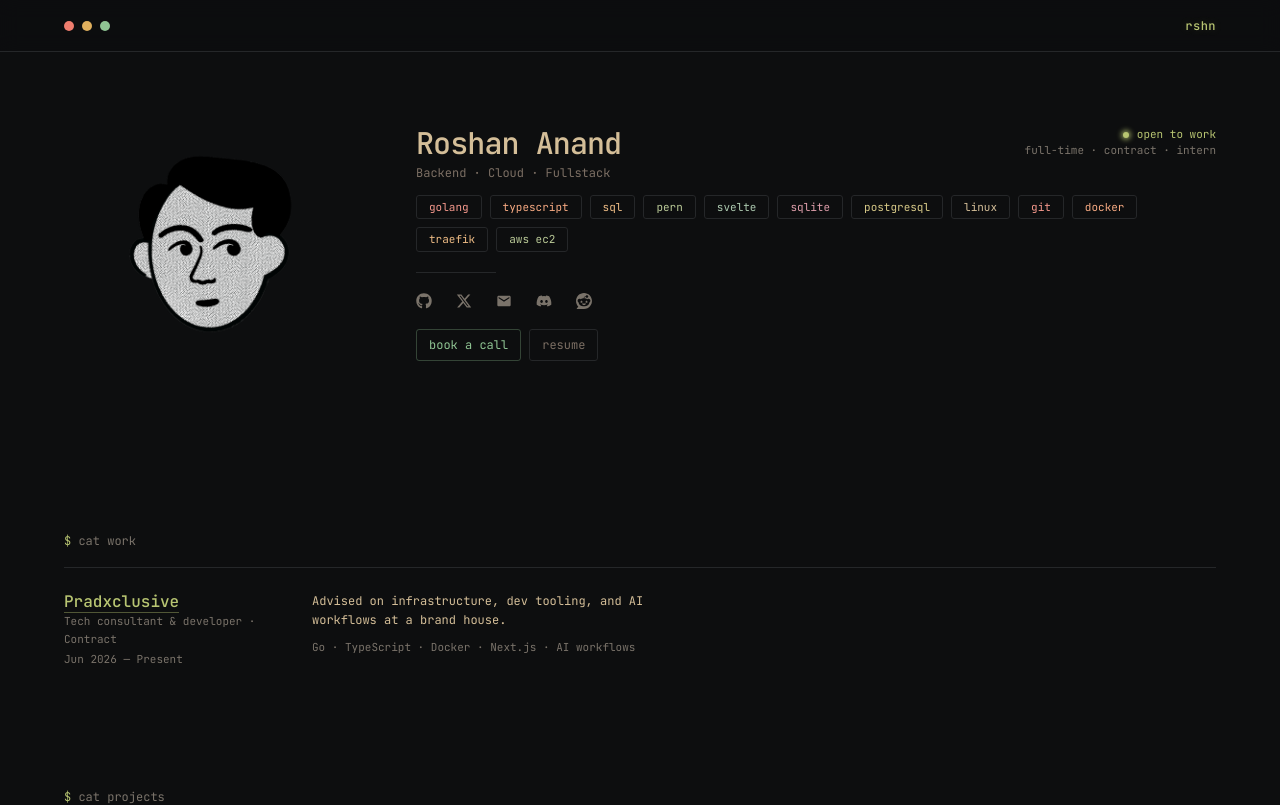
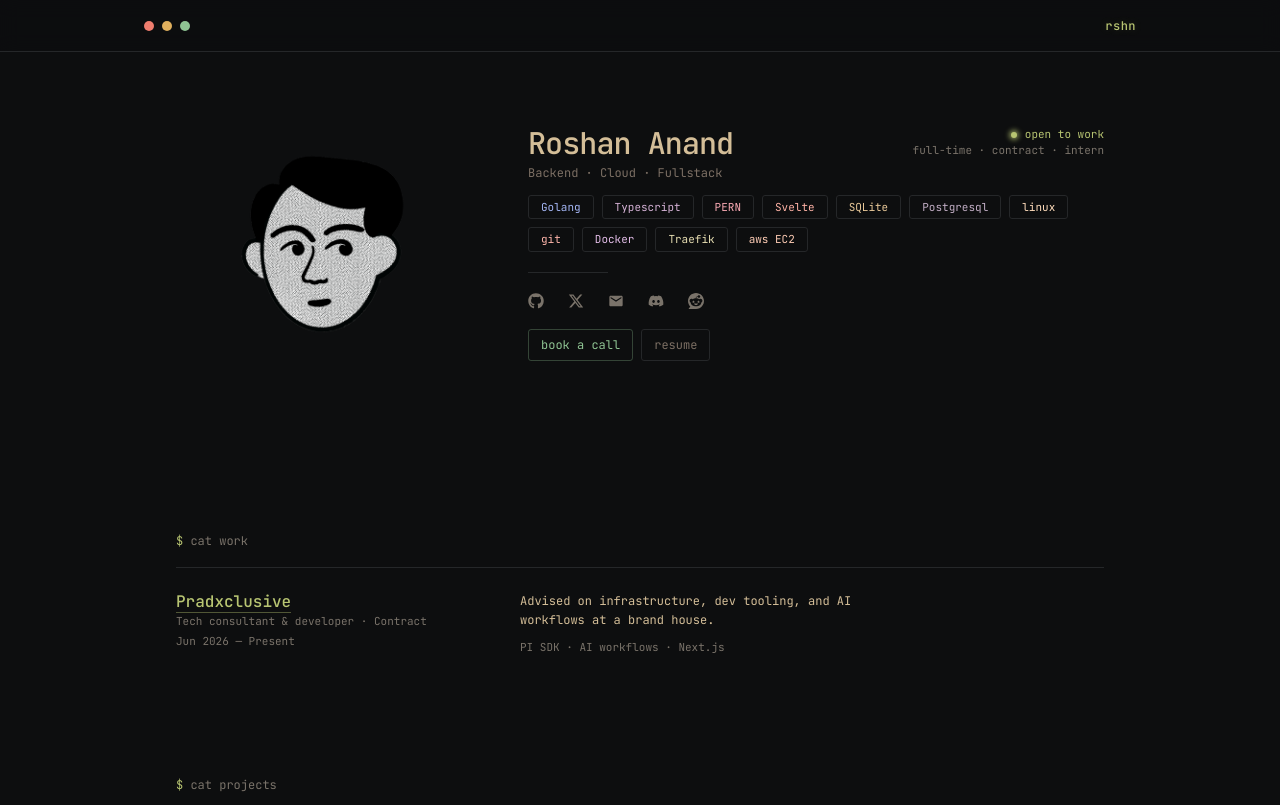
Before and after one commit to Roshan-anand/portfolio, a Next.js app: page / in a window 1280 px wide. Shown: the top 805 px of the page. Built offline with nearby package versions, Linux system fonts and the light colour scheme.

Commit message:
feat : fix layout

```diff
--- a/src/components/site-nav.tsx
+++ b/src/components/site-nav.tsx
@@ -2,7 +2,7 @@
 
 export function SiteNav() {
   return (
-    <header className="nav" role="banner">
+    <header className="nav backdrop-blur-md" role="banner">
       <div className="nav__inner">
         <div className="nav__dots" aria-hidden="true">
           <span className="nav__dot nav__dot--red" />
--- a/src/components/skill-chips.tsx
+++ b/src/components/skill-chips.tsx
@@ -1,3 +1,5 @@
+import type { CSSProperties } from "react";
+
 const TONES = [
   "red",
   "orange",
@@ -9,6 +11,22 @@
   "ink",
 ] as const;
 
+// Official brand colors (hex), keyed by lowercased skill name. Any skill
+// without a brand mapping falls back to the tonal cycle below.
+const BRAND_COLORS: Record<string, string> = {
+  golang: "#00ADD8",
+  typescript: "#3178C6",
+  pern: "#D63384",
+  svelte: "#FF3E00",
+  sqlite: "#4CAF50",
+  postgresql: "#336791",
+  linux: "#FCC624",
+  git: "#F05032",
+  docker: "#2496ED",
+  traefik: "#24D1C7",
+  "aws ec2": "#FF9900",
+};
+
 type SkillChipsProps = {
   skills: string[];
 };
@@ -16,11 +34,21 @@
 export function SkillChips({ skills }: SkillChipsProps) {
   return (
     <ul className="chips">
-      {skills.map((skill, i) => (
-        <li key={skill} className={`chip chip--${TONES[i % TONES.length]}`}>
-          {skill}
-        </li>
-      ))}
+      {skills.map((skill, i) => {
+        const brand = BRAND_COLORS[skill.toLowerCase()];
+        const tone = brand ? "" : `chip--${TONES[i % TONES.length]}`;
+        const light =
+          brand && skill.toLowerCase() === "golang" ? "chip--light" : "";
+        return (
+          <li
+            key={skill}
+            className={`chip ${tone} ${light}`.trim()}
+            style={brand ? ({ "--chip": brand } as CSSProperties) : undefined}
+          >
+            {skill}
+          </li>
+        );
+      })}
     </ul>
   );
 }
--- a/src/globals.css
+++ b/src/globals.css
@@ -89,7 +89,7 @@
 }
 
 .shell {
-  width: min(72rem, 100%);
+  width: min(58rem, 100%);
   margin-inline: auto;
 }
 
@@ -112,7 +112,7 @@
 }
 
 .nav__inner {
-  width: min(72rem, 100%);
+  width: min(62rem, 100%);
   margin-inline: auto;
   display: flex;
   align-items: center;
@@ -462,7 +462,7 @@
   padding: var(--space-2xs) var(--space-sm);
   border: var(--rule) solid var(--color-rule);
   border-radius: var(--radius-pill);
-  color: color-mix(in oklch, var(--chip) 80%, white);
+  color: color-mix(in oklch, var(--chip) var(--chip-mix, 45%), white);
   font-family: var(--font-mono);
   font-size: var(--text-xs);
   font-style: normal;
@@ -502,6 +502,11 @@
 .chip--ink {
   --chip: var(--color-ink);
   color: var(--color-ink);
+}
+
+/* Keeps a chip vivid/light instead of the dimmed default */
+.chip--light {
+  --chip-mix: 70%;
 }
 
 /* ——— Projects ——— */
@@ -706,7 +711,7 @@
   }
 
   .work-item {
-    grid-template-columns: minmax(0, 14rem) minmax(0, 1fr);
+    grid-template-columns: minmax(0, 20rem) minmax(0, 1fr);
     align-items: start;
   }
 }
--- a/src/lib/profile.ts
+++ b/src/lib/profile.ts
@@ -12,25 +12,36 @@
   email: "roshan4nand@gmail.com",
   resume: "https://dub.sh/rshn",
   socials: [
-    { label: "github", href: "https://github.com/Roshan-anand", icon: "github" },
+    {
+      label: "github",
+      href: "https://github.com/Roshan-anand",
+      icon: "github",
+    },
     { label: "x", href: "https://x.com/R0SHAN_ANAND", icon: "x" },
     { label: "mail", href: "mailto:roshan4nand@gmail.com", icon: "mail" },
-    { label: "discord", href: "https://discordapp.com/users/1114575128190271530", icon: "discord" },
-    { label: "reddit", href: "https://www.reddit.com/user/Roshan_anand", icon: "reddit" },
+    {
+      label: "discord",
+      href: "https://discordapp.com/users/1114575128190271530",
+      icon: "discord",
+    },
+    {
+      label: "reddit",
+      href: "https://www.reddit.com/user/Roshan_anand",
+      icon: "reddit",
+    },
   ],
   skills: [
-    "golang",
-    "typescript",
-    "sql",
-    "pern",
-    "svelte",
-    "sqlite",
-    "postgresql",
+    "Golang",
+    "Typescript",
+    "PERN",
+    "Svelte",
+    "SQLite",
+    "Postgresql",
     "linux",
     "git",
-    "docker",
-    "traefik",
-    "aws ec2",
+    "Docker",
+    "Traefik",
+    "aws EC2",
   ],
   work: [
     {
@@ -41,7 +52,7 @@
       href: "https://pradxclusive.com",
       summary:
         "Advised on infrastructure, dev tooling, and AI workflows at a brand house.",
-      tech: ["Go", "TypeScript", "Docker", "Next.js", "AI workflows"],
+      tech: ["PI SDK", "AI workflows", "Next.js"],
     },
   ],
   projects: [
@@ -49,7 +60,7 @@
       title: "HASU",
       stack: "Go, Svelte",
       description:
-        "A self-hosted PaaS alternative to Netlify and Heroku. In development.",
+        "A self-hosted PaaS alternative to Railway, Netlify and vercel. In development.",
       live: null,
       repo: "https://github.com/Roshan-anand/hasu",
       status: "in development",
@@ -57,7 +68,8 @@
     {
       title: "Sketchy IO",
       stack: "TypeScript",
-      description: "An online multiplayer drawing and guessing pictionary game.",
+      description:
+        "An online multiplayer drawing and guessing pictionary game.",
       live: "https://sketchy-io.rshn.cloud",
       repo: "https://github.com/Roshan-anand/sketchy_io",
     },
```
